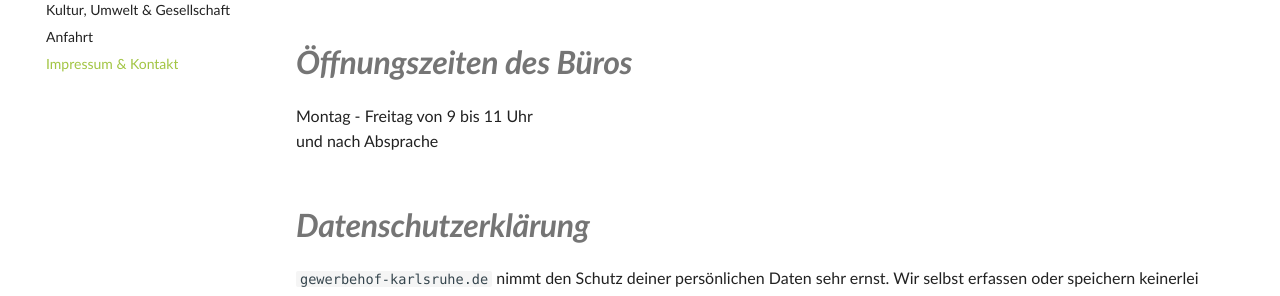
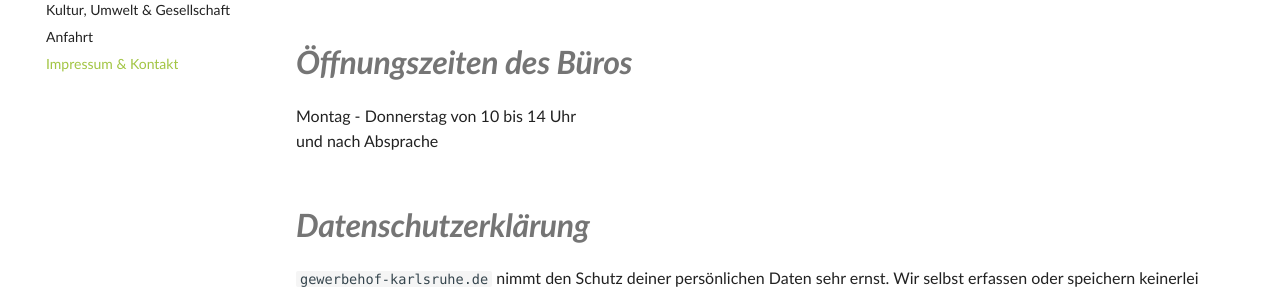
Before and after one commit to entropia/gewerbehof-webseite, an MkDocs documentation site: the page built from docs/impressum.md, in a window 1280 px wide and 1072 px high. Shown: the part 458-754 px from the top of the window. Built offline with MkDocs 1.6.1 and Material for MkDocs 9.7.7, drawn with Linux system fonts in a browser that asks for light colours; comment, search, counter and statistics services are not loaded.

Commit message:
Update impressum.md

```diff
--- a/docs/impressum.md
+++ b/docs/impressum.md
@@ -20,7 +20,7 @@ Umsatzsteuer-Identifikationsnummer gemäß § 27 a Umsatzsteuergesetz: DE 35022/
 
 ## Öffnungszeiten des Büros
 
-Montag - Freitag von 9 bis 11 Uhr<br>
+Montag - Donnerstag von 10 bis 14 Uhr<br>
 und nach Absprache
 
 ## Datenschutzerklärung
```
